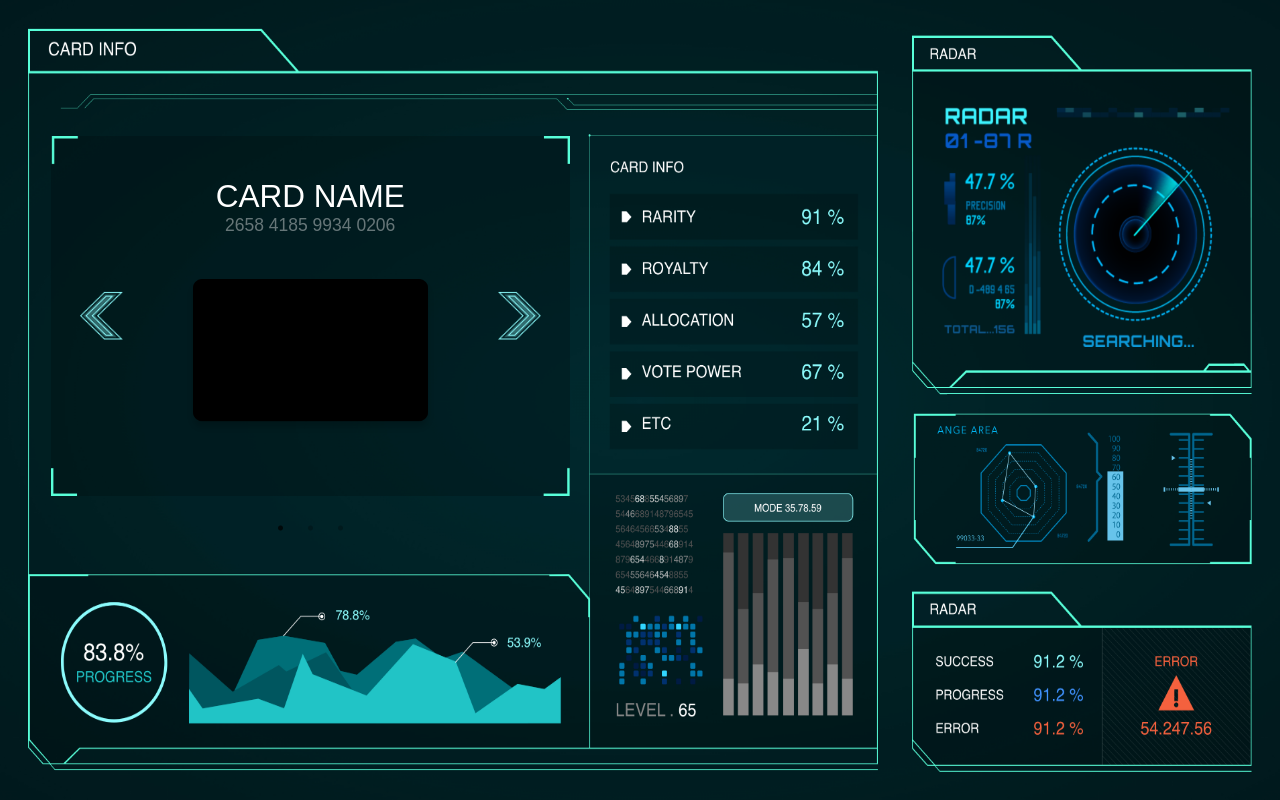
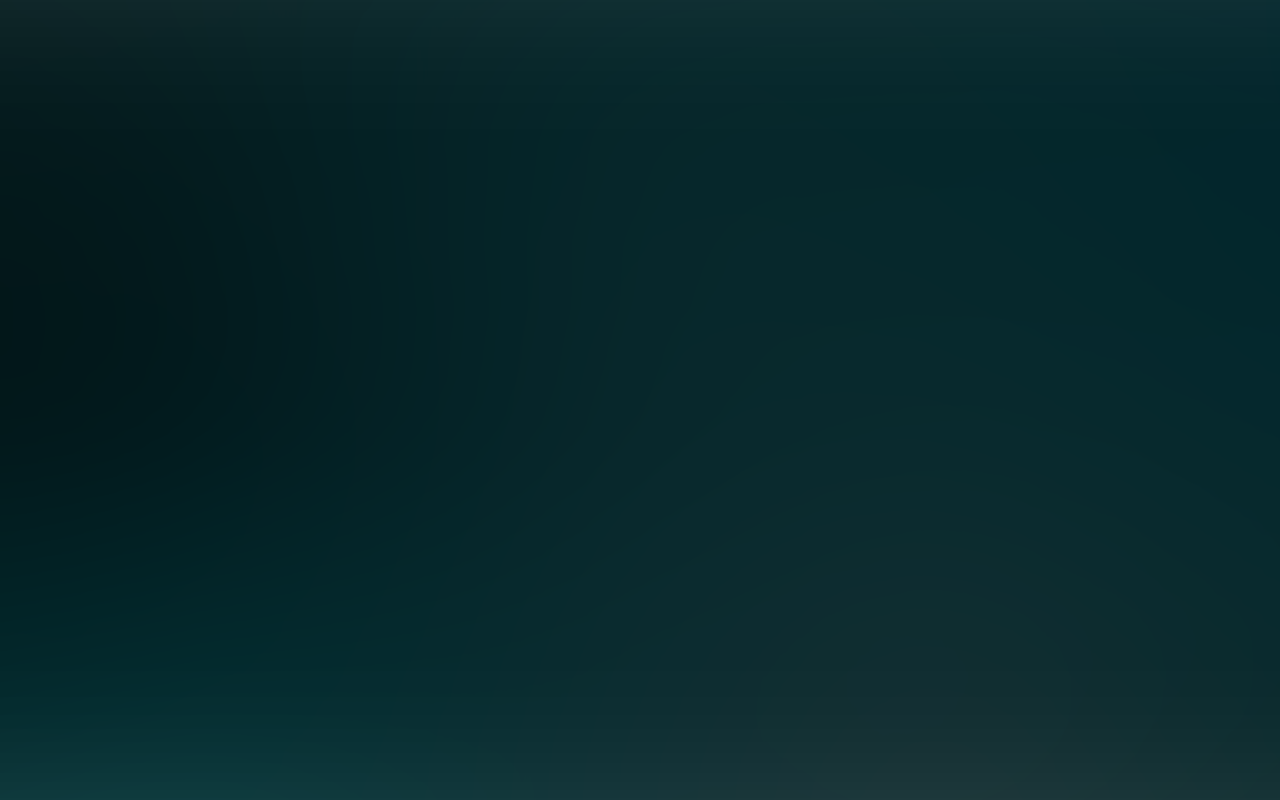
Before and after one commit to kimgunho/opidian, a React (Create React App) app: page /OPD_NFT in a window 1280 px wide. Built offline with nearby package versions, Linux system fonts and the light colour scheme; a web font is replaced by a local one.

Commit message:
[Feat] NFT zoom animation update

```diff
--- a/src/pages/OPDNFT/style.js
+++ b/src/pages/OPDNFT/style.js
@@ -1,6 +1,7 @@
 import { css } from "@emotion/react";
 import { MOBILE } from "../../assets/styles/mediaQuery";
 import { backgroundImage } from "../../assets/styles/common";
+import { zoomDownBlur } from "../../assets/styles/animation";
 
 import background from "../../assets/images/OPD_NFT/background.jpg";
 import slider_background from "../../assets/images/OPD_NFT/slider_background.png";
@@ -17,6 +18,7 @@ export const wrapper = css`
   display: flex;
   justify-content: space-between;
   ${backgroundImage(background)};
+  animation: ${zoomDownBlur} 2s normal forwards ease-in-out;
 
   ${MOBILE} {
     display: none;
@@ -119,6 +121,7 @@ export const wrapperMobile = css`
   position: relative;
   display: none;
   ${backgroundImage(background)};
+  animation: ${zoomDownBlur} 2s normal forwards ease-in-out;
 
   ${MOBILE} {
     display: block;
```
